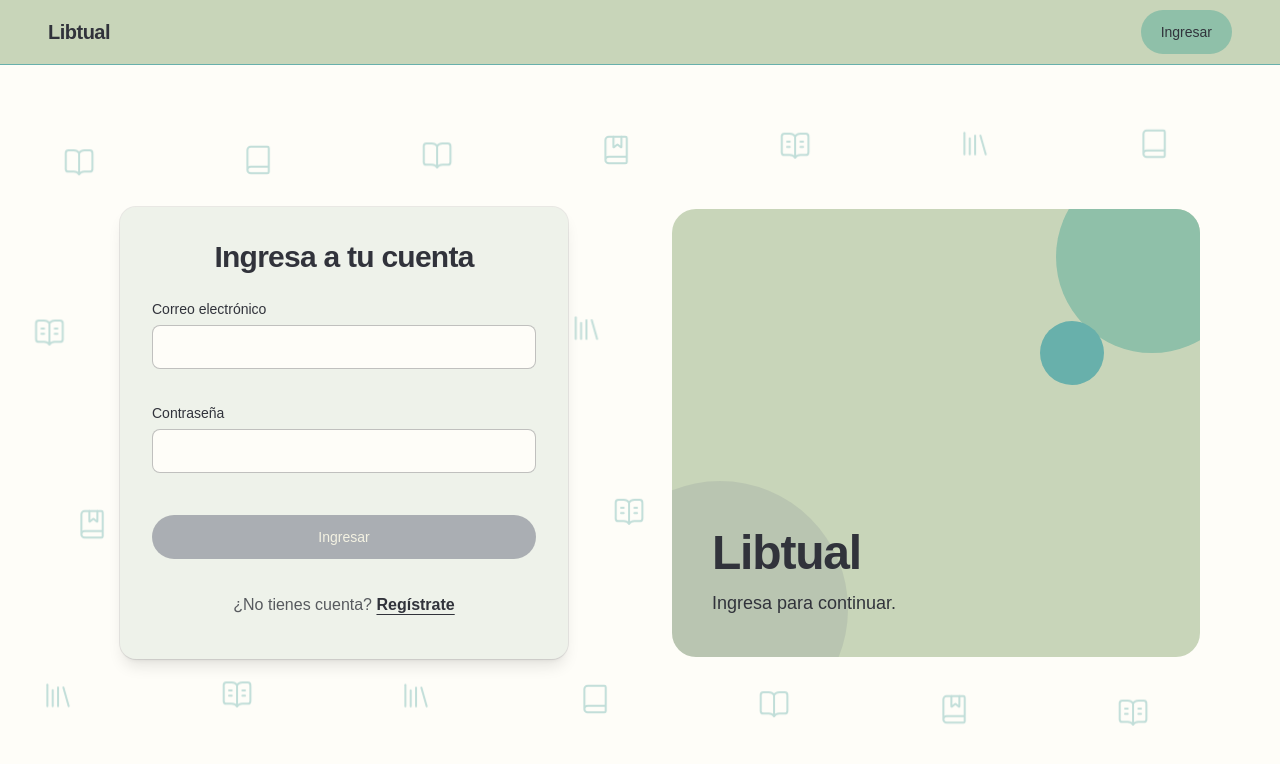
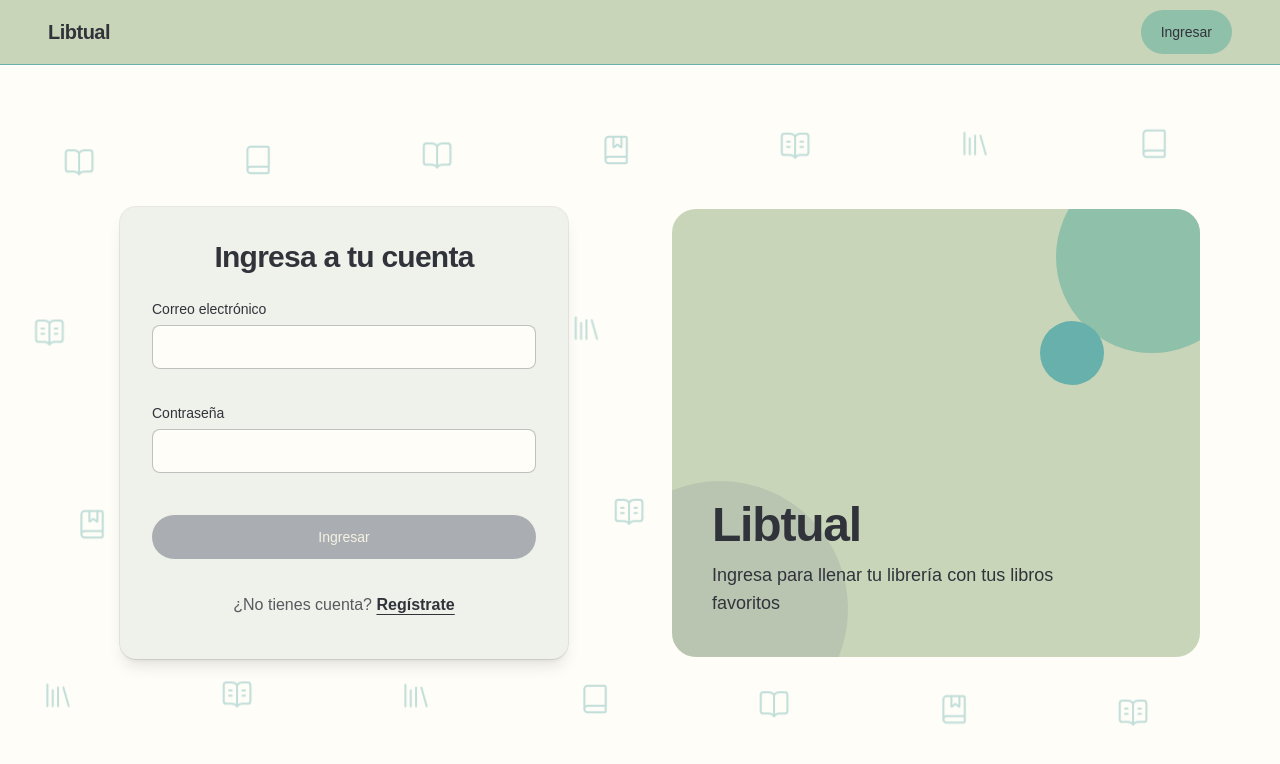
Before and after one commit to Matjeet/Libtual, a Next.js app: page /ingresar in a window 1280 px wide. Shown: the top 764 px of the page. Built offline with nearby package versions, Linux system fonts and the light colour scheme.

Commit message:
feat(ingresar): rotate login phrases in the brand panel

```diff
--- a/src/app/ingresar/page.tsx
+++ b/src/app/ingresar/page.tsx
@@ -1,13 +1,22 @@
 import type { Metadata } from "next";
 import Link from "next/link";
+import { RotatingText } from "@/components/molecules/RotatingText";
 import { LoginForm } from "@/components/organisms/LoginForm";
 import { AuthTemplate } from "@/components/templates/AuthTemplate";
 
 export const metadata: Metadata = { title: "Ingresar | Libtual" };
 
+const LOGIN_PHRASES = [
+  "Ingresa para llenar tu librería con tus libros favoritos",
+  "¿Leíste algo nuevo? ¡Agrégalo a tu librería y comparte tu opinión!",
+  "No dejes llenar de polvo tu librería. ¡Agrega tus nuevos descubrimientos!",
+  "Tu próxima gran lectura podría estar en la librería de alguien más. ¡Descúbrela!",
+  "Cada libro que lees cuenta una historia. Guárdala en tu librería.",
+] as const;
+
 export default function LoginPage() {
   return (
-    <AuthTemplate title="Ingresa a tu cuenta" brandDescription="Ingresa para continuar." formSide="left">
+    <AuthTemplate title="Ingresa a tu cuenta" brandDescription={<RotatingText phrases={LOGIN_PHRASES} />} formSide="left">
       <LoginForm />
       <p className="text-center text-foreground/80">
         ¿No tienes cuenta?{" "}
```
